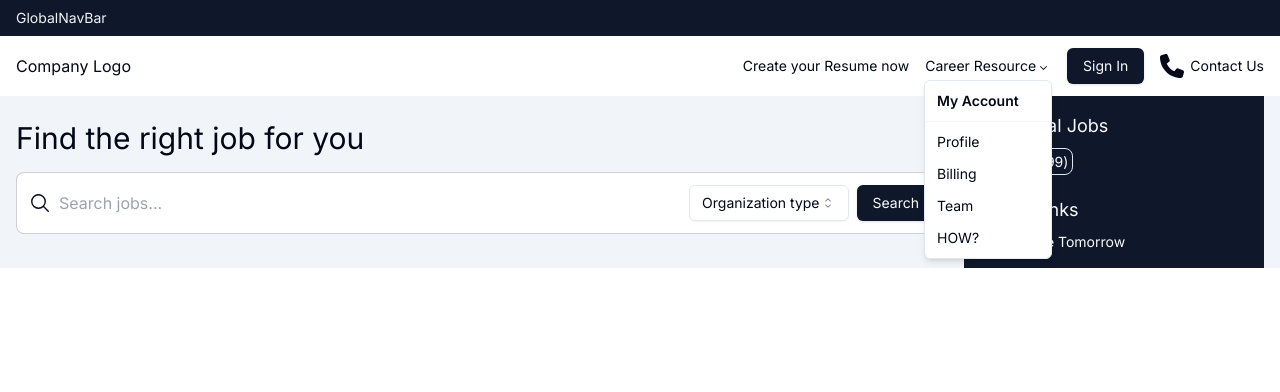
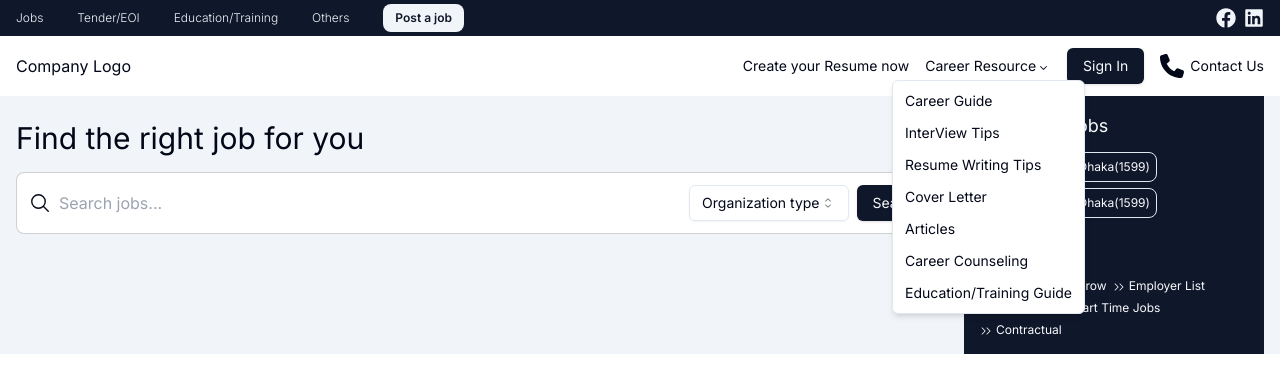
Before and after one commit to moveupbd/jeebika_client_nextjs, a Next.js app: page / in a window 1280 px wide. Both pictures are taken after a click on the button "Career Resource". Shown: the top 392 px of the page. Built offline with nearby package versions, Linux system fonts and the light colour scheme.

Commit message:
axios added, base url created

```diff
--- a/app/custom_components/GlobalNavBar.jsx
+++ b/app/custom_components/GlobalNavBar.jsx
@@ -1,9 +1,33 @@
+import Link from "next/link";
 import React from "react";
+import { FaFacebook, FaLinkedin } from "react-icons/fa";
 
 export default function GlobalNavBar() {
   return (
-    <div className="bg-primary text-secondary text-sm">
-      <div className="container py-2">GlobalNavBar</div>
+    <div className="hidden md:block bg-primary text-secondary text-xs font-light">
+      <div className="container py-1 flex items-center gap-4">
+        <div className="flex items-center justify-between flex-1 max-w-md">
+          <Link href={"/"}>Jobs</Link>
+          <Link href={"/"}>Tender/EOI</Link>
+          <Link href={"/"}>Education/Training</Link>
+          <Link href={"/"}>Others</Link>
+          <Link
+            href={"/"}
+            className="bg-secondary text-primary py-1.5 px-3 rounded-lg font-semibold hover:opacity-95"
+          >
+            Post a job
+          </Link>
+        </div>
+
+        <div className="flex-1 flex justify-end gap-2">
+          <Link href={"/"}>
+            <FaFacebook size={20} />
+          </Link>
+          <Link href={"/"}>
+            <FaLinkedin size={20} />
+          </Link>
+        </div>
+      </div>
     </div>
   );
 }
--- a/app/custom_components/NavbarPrimary.jsx
+++ b/app/custom_components/NavbarPrimary.jsx
@@ -31,13 +31,26 @@ export default function NavbarPrimary() {
             <CaretDownIcon className="inline" />
           </DropdownMenuTrigger>
           <DropdownMenuContent>
-            <DropdownMenuLabel>My Account</DropdownMenuLabel>
-            <DropdownMenuSeparator />
-            <DropdownMenuItem>Profile</DropdownMenuItem>
-            <DropdownMenuItem>Billing</DropdownMenuItem>
-            <DropdownMenuItem>Team</DropdownMenuItem>
-            <DropdownMenuItem asChild>
-              <Link href={"/"}>HOW?</Link>
+            <DropdownMenuItem asChild className={"cursor-pointer"}>
+              <Link href={"/user"}>Career Guide</Link>
+            </DropdownMenuItem>
+            <DropdownMenuItem asChild className={"cursor-pointer"}>
+              <Link href={"/"}>InterView Tips</Link>
+            </DropdownMenuItem>
+            <DropdownMenuItem asChild className={"cursor-pointer"}>
+              <Link href={"/"}>Resume Writing Tips</Link>
+            </DropdownMenuItem>
+            <DropdownMenuItem asChild className={"cursor-pointer"}>
+              <Link href={"/"}>Cover Letter</Link>
+            </DropdownMenuItem>
+            <DropdownMenuItem asChild className={"cursor-pointer"}>
+              <Link href={"/"}>Articles</Link>
+            </DropdownMenuItem>
+            <DropdownMenuItem asChild className={"cursor-pointer"}>
+              <Link href={"/"}>Career Counseling</Link>
+            </DropdownMenuItem>
+            <DropdownMenuItem asChild className={"cursor-pointer"}>
+              <Link href={"/"}>Education/Training Guide</Link>
             </DropdownMenuItem>
           </DropdownMenuContent>
         </DropdownMenu>
--- a/components/landing_page/find_job/DivisionalJob.jsx
+++ b/components/landing_page/find_job/DivisionalJob.jsx
@@ -8,8 +8,20 @@ export default function DivisionalJob() {
       <div>
         <h4 className="text-center md:text-left md:text-lg">Divisional Jobs</h4>
 
-        <div className="text-xs md:text-sm mt-3">
-          <Link href={"/"} className="p-1 border w-fit rounded-lg">
+        <div className="text-xs mt-3 flex gap-1.5 flex-wrap">
+          <Link href={"/"} className="p-1.5 border w-fit rounded-lg">
+            <span>Dhaka</span>
+            <span>(1599)</span>
+          </Link>
+          <Link href={"/"} className="p-1.5 border w-fit rounded-lg">
+            <span>Dhaka</span>
+            <span>(1599)</span>
+          </Link>
+          <Link href={"/"} className="p-1.5 border w-fit rounded-lg">
+            <span>Dhaka</span>
+            <span>(1599)</span>
+          </Link>
+          <Link href={"/"} className="p-1.5 border w-fit rounded-lg">
             <span>Dhaka</span>
             <span>(1599)</span>
           </Link>
@@ -19,10 +31,30 @@ export default function DivisionalJob() {
       <div>
         <h4 className="text-center md:text-left md:text-lg">Quick Links</h4>
 
-        <div className="text-xs md:text-sm mt-2">
+        <div className="text-xs mt-2 flex gap-1.5 flex-wrap">
           <Link href={"/"} className="group">
             <DoubleArrowRightIcon className="inline w-3 h-3 mr-1" />
             <span className="group-hover:underline">Deadline Tomorrow</span>
+          </Link>
+
+          <Link href={"/"} className="group">
+            <DoubleArrowRightIcon className="inline w-3 h-3 mr-1" />
+            <span className="group-hover:underline">Employer List</span>
+          </Link>
+
+          <Link href={"/"} className="group">
+            <DoubleArrowRightIcon className="inline w-3 h-3 mr-1" />
+            <span className="group-hover:underline">New Jobs</span>
+          </Link>
+
+          <Link href={"/"} className="group">
+            <DoubleArrowRightIcon className="inline w-3 h-3 mr-1" />
+            <span className="group-hover:underline">Part Time Jobs</span>
+          </Link>
+
+          <Link href={"/"} className="group">
+            <DoubleArrowRightIcon className="inline w-3 h-3 mr-1" />
+            <span className="group-hover:underline">Contractual</span>
           </Link>
         </div>
       </div>
--- a/components/login_page/LoginForm.jsx
+++ b/components/login_page/LoginForm.jsx
@@ -1,8 +1,36 @@
+"use client";
+
 import Link from "next/link";
 import React from "react";
 import { Button } from "../ui/button";
+import { useForm } from "react-hook-form";
+import publicRequest from "@/utils/requestMethod";
+// import { cookies } from "next/headers";
 
 export default function LoginForm({ type }) {
+  const {
+    register,
+    handleSubmit,
+    formState: { errors },
+  } = useForm();
+
+  const submitLogin = async (formData) => {
+    try {
+      const response = await publicRequest.post(
+        "/auth/applicant/login/",
+        formData
+      );
+
+      // cookies.set("token", response.data);
+
+      console.log(response.data);
+    } catch (error) {
+      console.log(error);
+    }
+  };
+
+  errors && console.log(errors);
+
   return (
     <div className="max-w-md border mx-auto mt-14 p-10 rounded-lg shadow-lg space-y-10">
       <div className="text-center">
@@ -14,16 +42,26 @@ export default function LoginForm({ type }) {
         </h4>
       </div>
 
-      <form className="">
+      <form className="" onSubmit={handleSubmit(submitLogin)}>
         <label className="font-medium mb-2 block">Your email</label>
         <input
+          {...register("email", { required: "Email is Required" })}
           type="email"
-          className="input-basic"
+          className={`input-basic ${errors?.email && "focus:outline-red-600"}`}
           placeholder="name@company.com"
+          name="email"
         />
 
         <label className="font-medium mb-2 block mt-6">Your password</label>
-        <input type="password" className="input-basic" placeholder="••••••••" />
+        <input
+          {...register("password", { required: "Password is Required" })}
+          type="password"
+          className={`input-basic ${
+            errors?.password && "focus:outline-red-600"
+          }`}
+          placeholder="••••••••"
+          name="password"
+        />
 
         <div className="flex items-center justify-between my-6">
           <div className="flex items-center">
--- a/middleware.js
+++ b/middleware.js
@@ -1,6 +1,6 @@
 import { NextResponse } from "next/server";
 
-let session = true;
+let session = false;
 
 // This function can be marked `async` if using `await` inside
 export default function middleware(request) {
--- a/package.json
+++ b/package.json
@@ -13,11 +13,13 @@
     "@radix-ui/react-icons": "^1.3.0",
     "@radix-ui/react-select": "^2.0.0",
     "@radix-ui/react-slot": "^1.0.2",
+    "axios": "^1.6.8",
     "class-variance-authority": "^0.7.0",
     "clsx": "^2.1.0",
     "next": "14.1.0",
     "react": "^18",
     "react-dom": "^18",
+    "react-hook-form": "^7.51.1",
     "react-icons": "^5.0.1",
     "tailwind-merge": "^2.2.1",
     "tailwindcss-animate": "^1.0.7"
--- a/tailwind.config.js
+++ b/tailwind.config.js
@@ -13,7 +13,7 @@ module.exports = {
       center: true,
       padding: "1rem",
       screens: {
-        "2xl": "1440px",
+        "2xl": "1400px",
       },
     },
     extend: {
--- /dev/null
+++ b/utils/requestMethod.js
@@ -0,0 +1,9 @@
+import axios from "axios";
+
+const baseURL = "https://stingray-app-9qkes.ondigitalocean.app";
+
+const publicRequest = axios.create({
+  baseURL: baseURL,
+});
+
+export default publicRequest;
```
Also changed, not shown: 1 other file (tests, documents, lock files or other folders).
